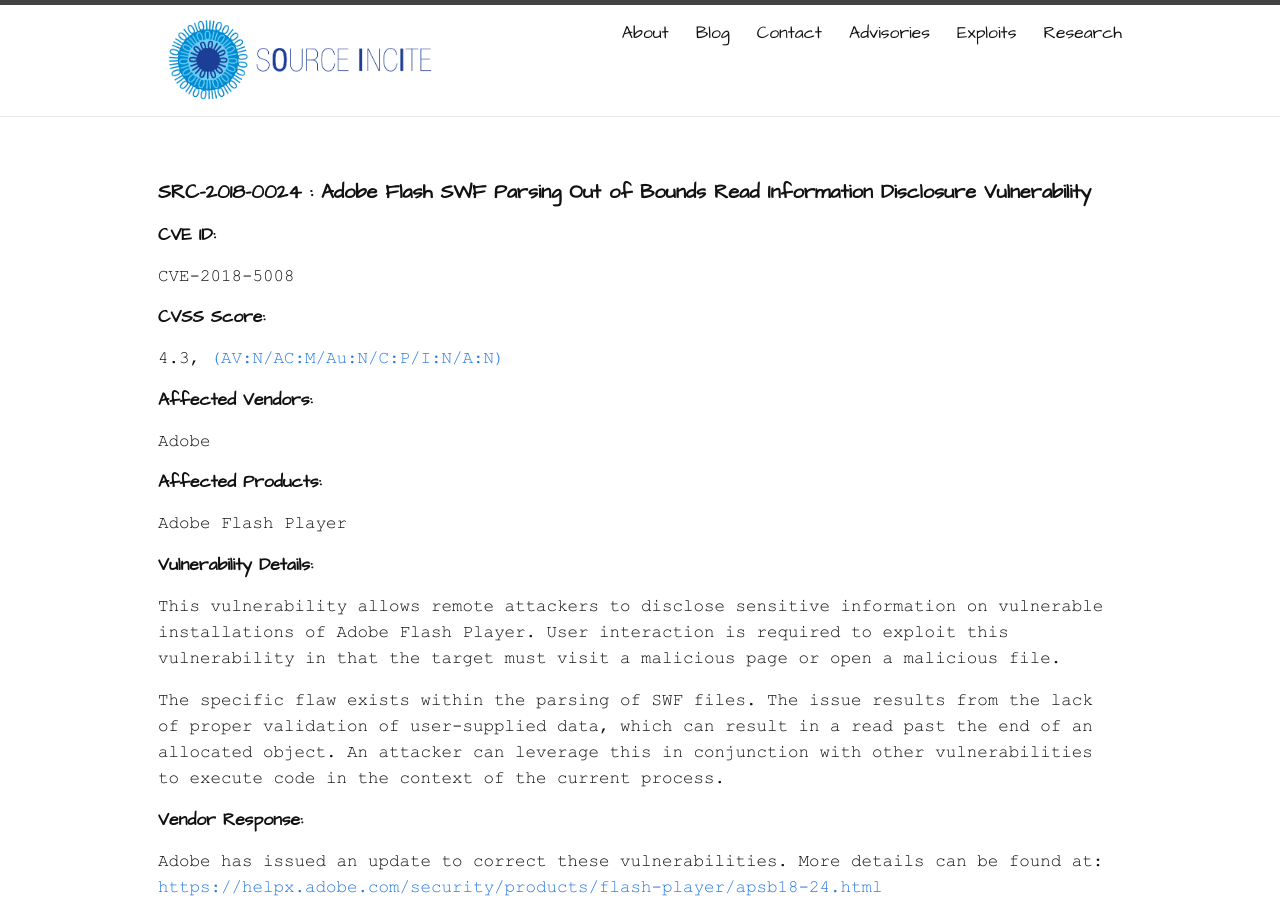
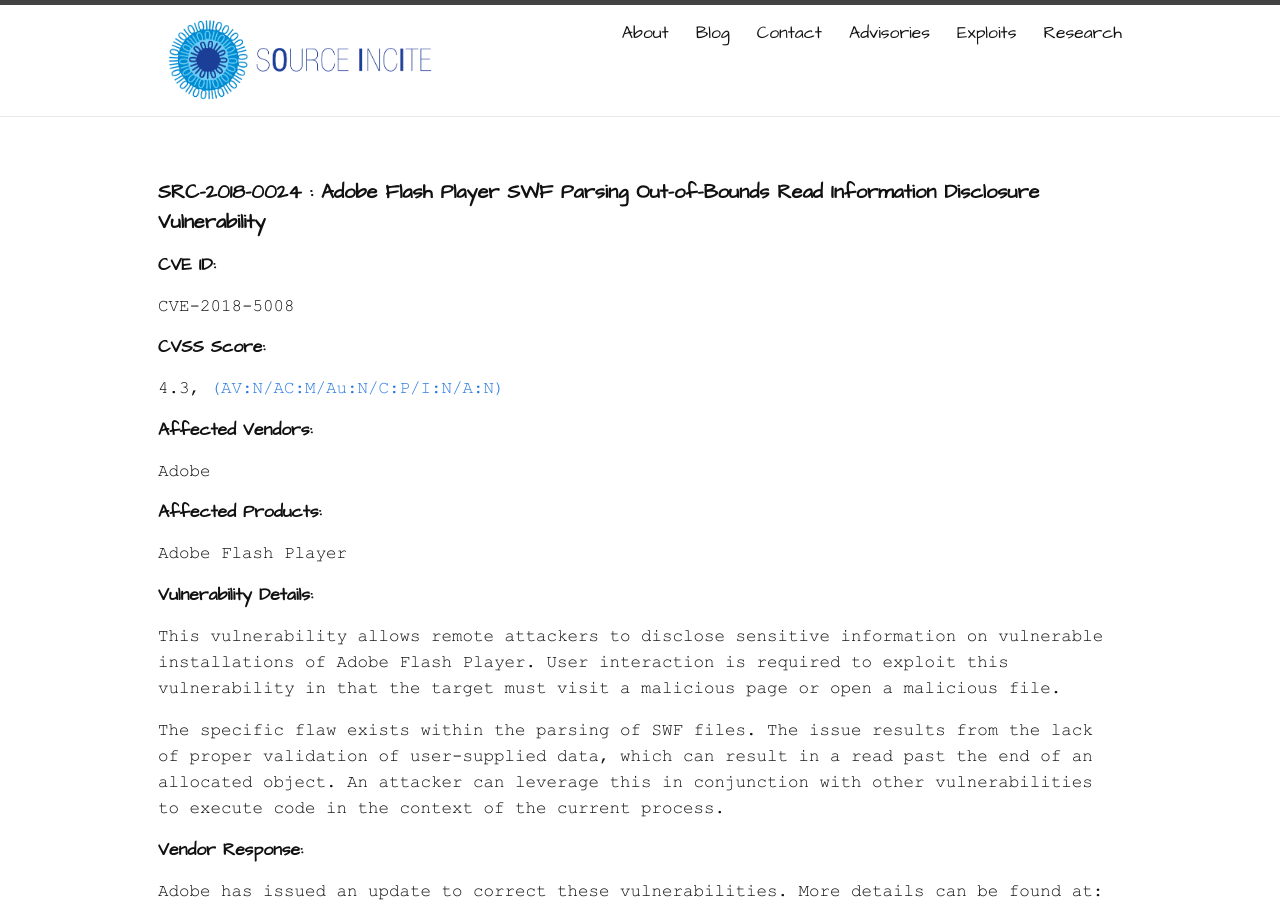
Before and after one commit to sourceincite/sourceincite.github.io, a Jekyll site: the page built from advisories/src-2018-0024.md, in a window 1280 px wide and 900 px high. Built offline with Jekyll 4.4.1, drawn with Linux system fonts in a browser that asks for light colours.

Commit message:
fixed a few typos and added flash bug

```diff
--- a/advisories/src-2018-0024.md
+++ b/advisories/src-2018-0024.md
@@ -2,7 +2,7 @@
 layout: page
 permalink: /advisories/src-2018-0024/
 id: SRC-2018-0024
-atitle: Adobe Flash SWF Parsing Out of Bounds Read Information Disclosure Vulnerability
+atitle: Adobe Flash Player SWF Parsing Out-of-Bounds Read Information Disclosure Vulnerability
 CVE: CVE-2018-5008
 CVSSrating: 4.3
 CVSSscore: (AV:N/AC:M/Au:N/C:P/I:N/A:N)
```
Also changed, not shown: advisories/index.md (+1 -1 lines).
